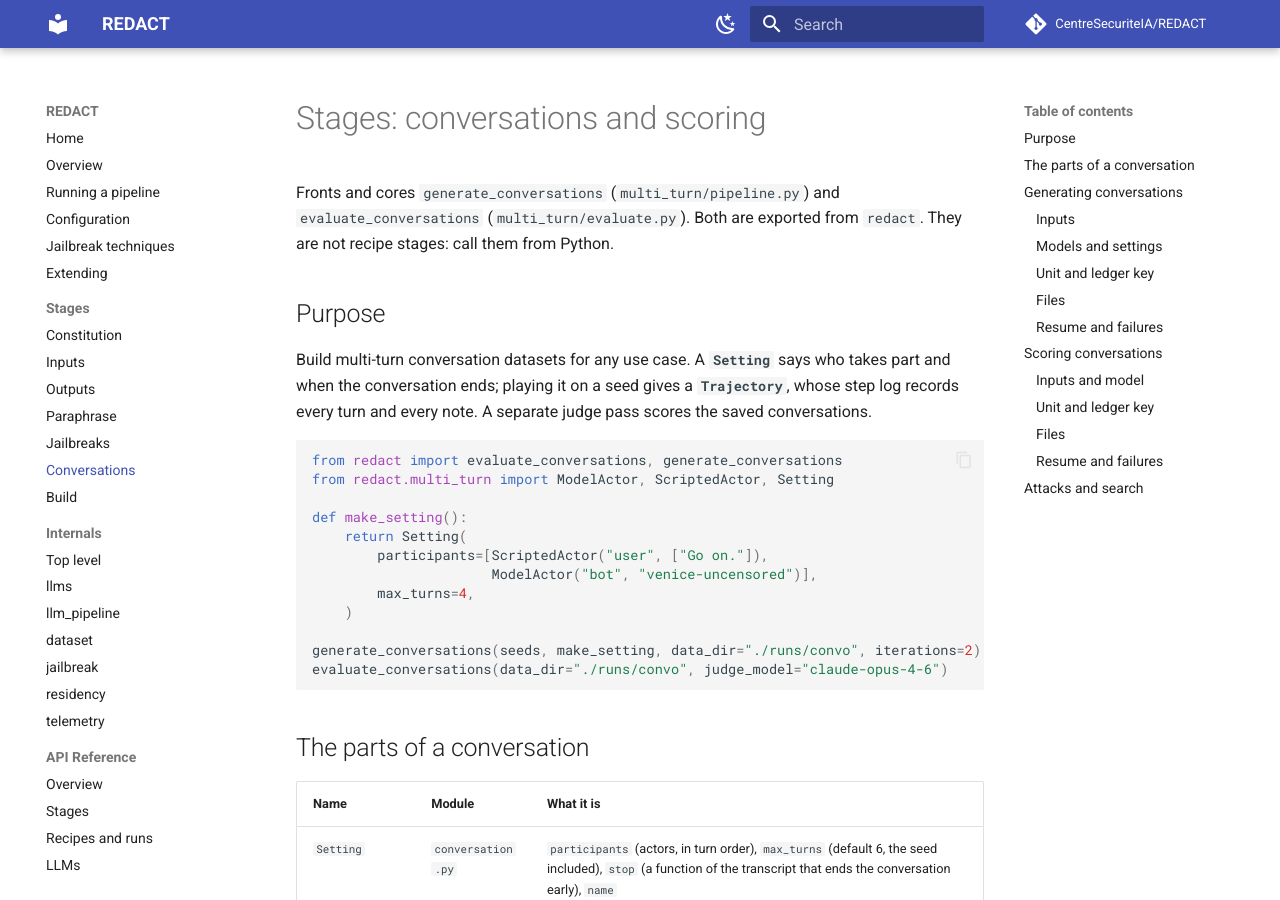
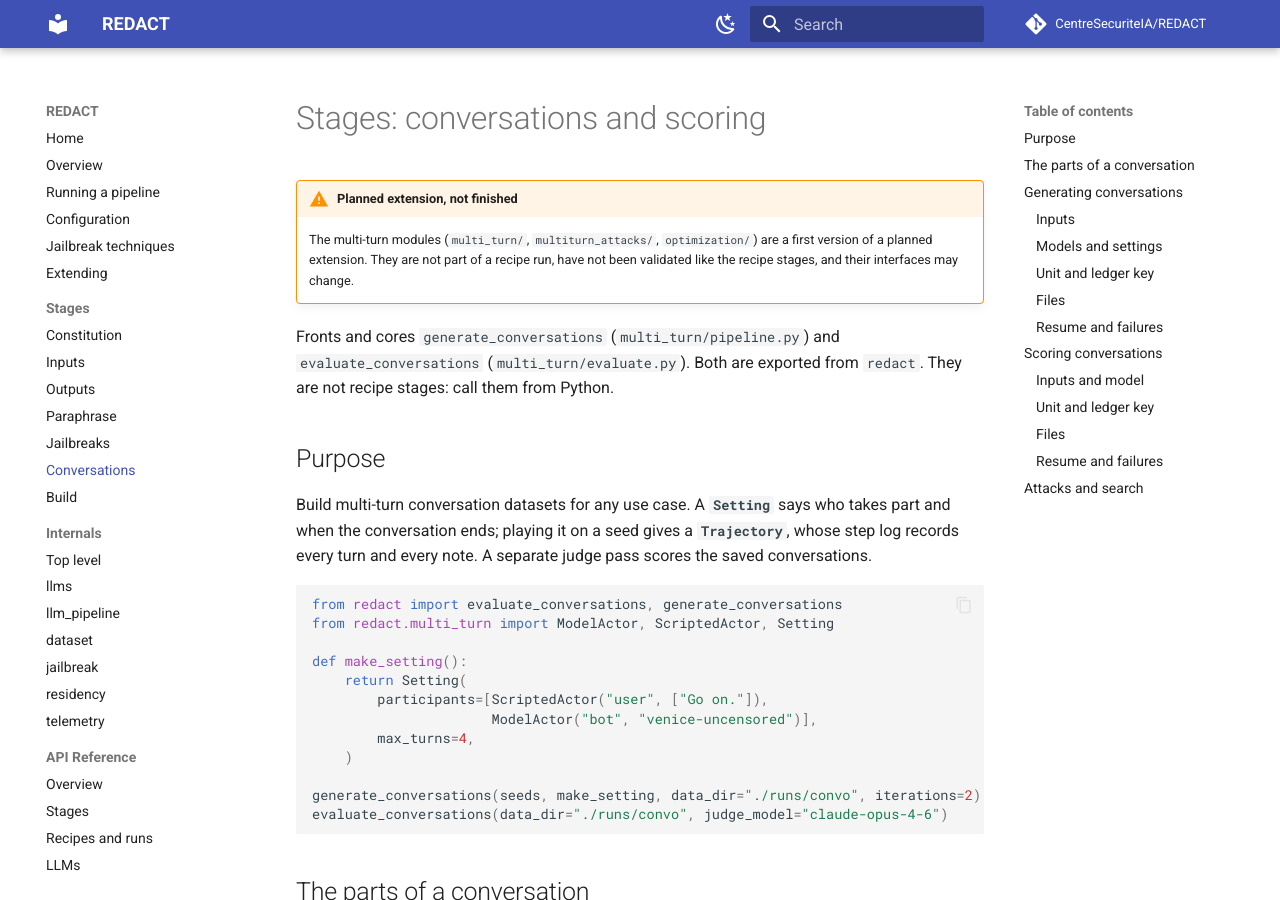
Before and after one commit to CentreSecuriteIA/REDACT, an MkDocs documentation site: the page built from docs/stages/conversations.md, in a window 1280 px wide and 900 px high. Built offline with MkDocs 1.6.1 and Material for MkDocs 9.7.7, drawn with Linux system fonts in a browser that asks for light colours; comment, search, counter and statistics services are not loaded.

Commit message:
Mark the multi-turn modules as a planned extension, not finished
multi_turn/, multiturn_attacks/ and optimization/ are a first version: not
part of a recipe run, not validated like the recipe stages, and their
interfaces may change. A warning box on the conversations stage page and the
multi-turn API page, a note in the overview's front list and module table,
and a status line under CLAUDE.md's multi_turn/ heading say so.

Co-Authored-By: Claude Opus 5.5 <noreply@anthropic.com>

```diff
--- a/docs/stages/conversations.md
+++ b/docs/stages/conversations.md
@@ -1,4 +1,10 @@
 # Stages: conversations and scoring
+
+!!! warning "Planned extension, not finished"
+    The multi-turn modules (`multi_turn/`, `multiturn_attacks/`,
+    `optimization/`) are a first version of a planned extension. They are not
+    part of a recipe run, have not been validated like the recipe stages, and
+    their interfaces may change.
 
 Fronts and cores `generate_conversations` (`multi_turn/pipeline.py`) and
 `evaluate_conversations` (`multi_turn/evaluate.py`). Both are exported from
```
Also changed, not shown: CLAUDE.md (+2 -2 lines), docs/api/multi_turn.md (+6 -0 lines), docs/overview.md (+3 -2 lines).
